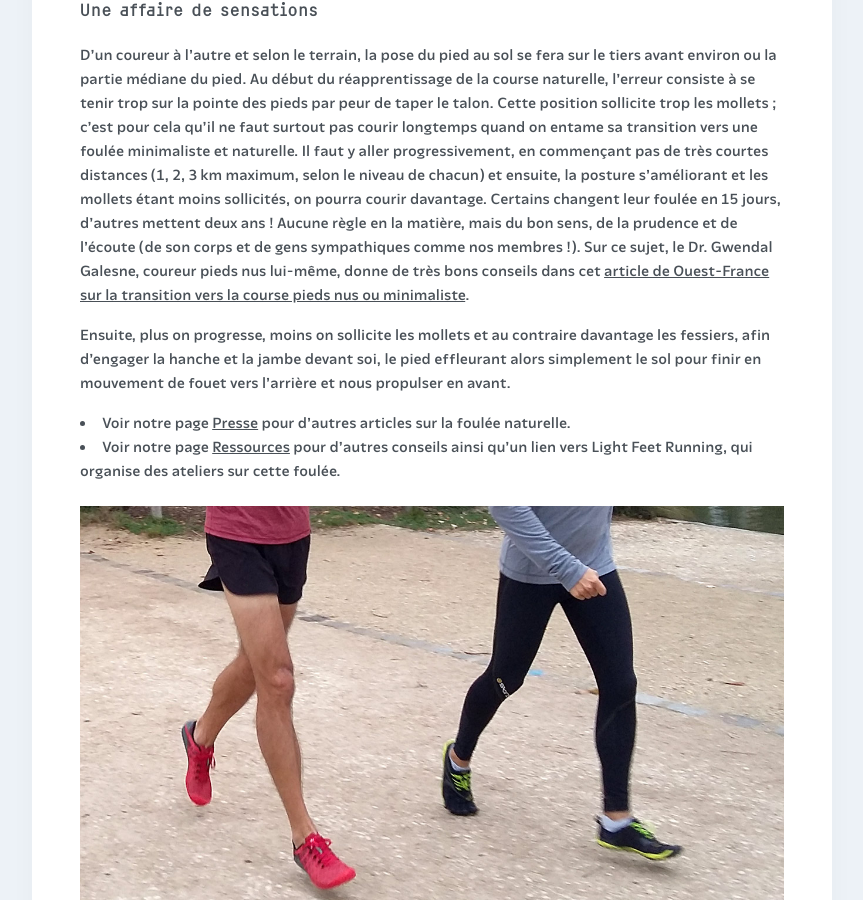
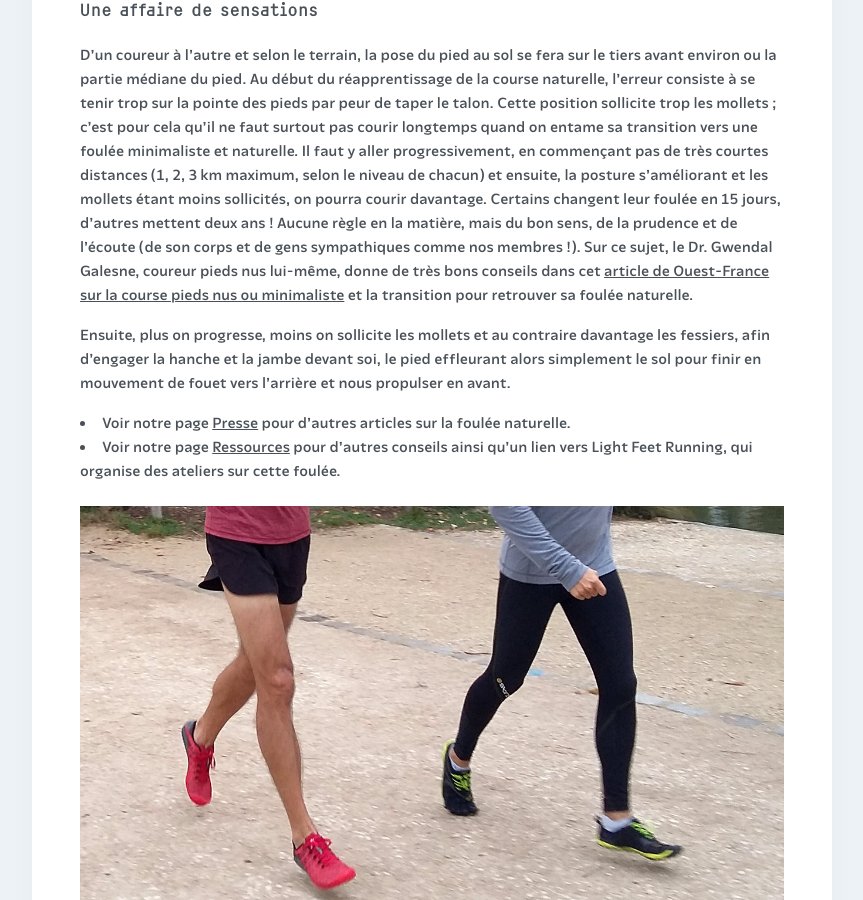
Before and after one commit to courirpaleo/courirpaleo.github.io, a Jekyll site: the page built from _pages-secondary/foulee-naturelle.md, in a window 1280 px wide and 900 px high, scrolled down 1931 px. Shown: the whole window, without its empty margins (208-1071 px from the left). Built offline with Jekyll 4.4.1, drawn with Linux system fonts in a browser that asks for light colours; some web fonts are replaced.

Commit message:
Update foulee-naturelle.md

```diff
--- a/_pages-secondary/foulee-naturelle.md
+++ b/_pages-secondary/foulee-naturelle.md
@@ -21,7 +21,7 @@ C'est en marchant que l'on pose le talon en premier et là c'est normal, puisque
 Quand on court, c'est différent&nbsp;: on vole un très bref instant et donc, forcément, on retombe de tout son poids sur un pied à chaque foulée, comme en sautant d'un petit muret ou même simplement d'un trottoir. Qui se réceptionnerait alors sur les talons&nbsp;? Personne, évidemment&nbsp;: tout le monde tombe alors sur l'avant des pieds, les jambes légèrement fléchies pour pouvoir amortir le choc. Celles et ceux qui portent des chaussures à talons les retireraient même pour mieux se réceptionner en tombant car, avec une chaussure qui n'est pas plate, le pied ne peut pas effectuer un mouvement vers le bas d'amortissement du choc après avoir touché le sol en premier sur l'avant du pied.
 
 ### Une affaire de sensations
-D'un coureur à l'autre et selon le terrain, la pose du pied au sol se fera sur le tiers avant environ ou la partie médiane du pied. Au début du réapprentissage de la course naturelle, l'erreur consiste à se tenir trop sur la pointe des pieds par peur de taper le talon. Cette position sollicite trop les mollets&nbsp;; c'est pour cela qu'il ne faut surtout pas courir longtemps quand on entame sa transition vers une foulée minimaliste et naturelle. Il faut y aller progressivement, en commençant pas de très courtes distances (1, 2, 3&nbsp;km maximum, selon le niveau de chacun) et ensuite, la posture s'améliorant et les mollets étant moins sollicités, on pourra courir davantage. Certains changent leur foulée en 15 jours, d'autres mettent deux ans&nbsp;! Aucune règle en la matière, mais du bon sens, de la prudence et de l'écoute (de son corps et de gens sympathiques comme nos membres&nbsp;!). Sur ce sujet, le Dr. Gwendal Galesne, coureur pieds nus lui-même, donne de très bons conseils dans cet [article de Ouest-France sur la transition vers la course pieds nus ou minimaliste](https://www.ouest-france.fr/sport/running/running-courir-pieds-nus-qu-en-penser-5724359).
+D'un coureur à l'autre et selon le terrain, la pose du pied au sol se fera sur le tiers avant environ ou la partie médiane du pied. Au début du réapprentissage de la course naturelle, l'erreur consiste à se tenir trop sur la pointe des pieds par peur de taper le talon. Cette position sollicite trop les mollets&nbsp;; c'est pour cela qu'il ne faut surtout pas courir longtemps quand on entame sa transition vers une foulée minimaliste et naturelle. Il faut y aller progressivement, en commençant pas de très courtes distances (1, 2, 3&nbsp;km maximum, selon le niveau de chacun) et ensuite, la posture s'améliorant et les mollets étant moins sollicités, on pourra courir davantage. Certains changent leur foulée en 15 jours, d'autres mettent deux ans&nbsp;! Aucune règle en la matière, mais du bon sens, de la prudence et de l'écoute (de son corps et de gens sympathiques comme nos membres&nbsp;!). Sur ce sujet, le Dr. Gwendal Galesne, coureur pieds nus lui-même, donne de très bons conseils dans cet [article de Ouest-France sur la course pieds nus ou minimaliste](https://www.ouest-france.fr/sport/running/running-courir-pieds-nus-qu-en-penser-5724359) et la transition pour retrouver sa foulée naturelle.
 
 Ensuite, plus on progresse, moins on sollicite les mollets et au contraire davantage les fessiers, afin d'engager la hanche et la jambe devant soi, le pied effleurant alors simplement le sol pour finir en mouvement de fouet vers l'arrière et nous propulser en avant.
 
```
